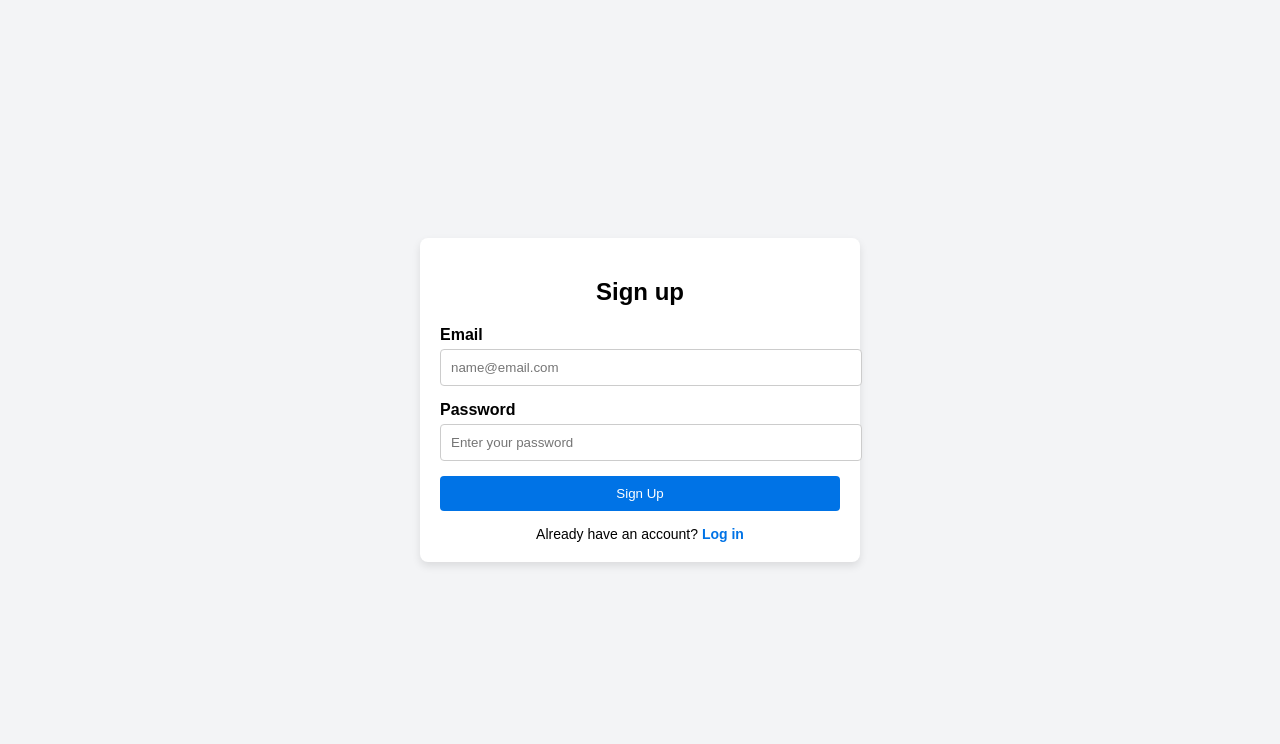
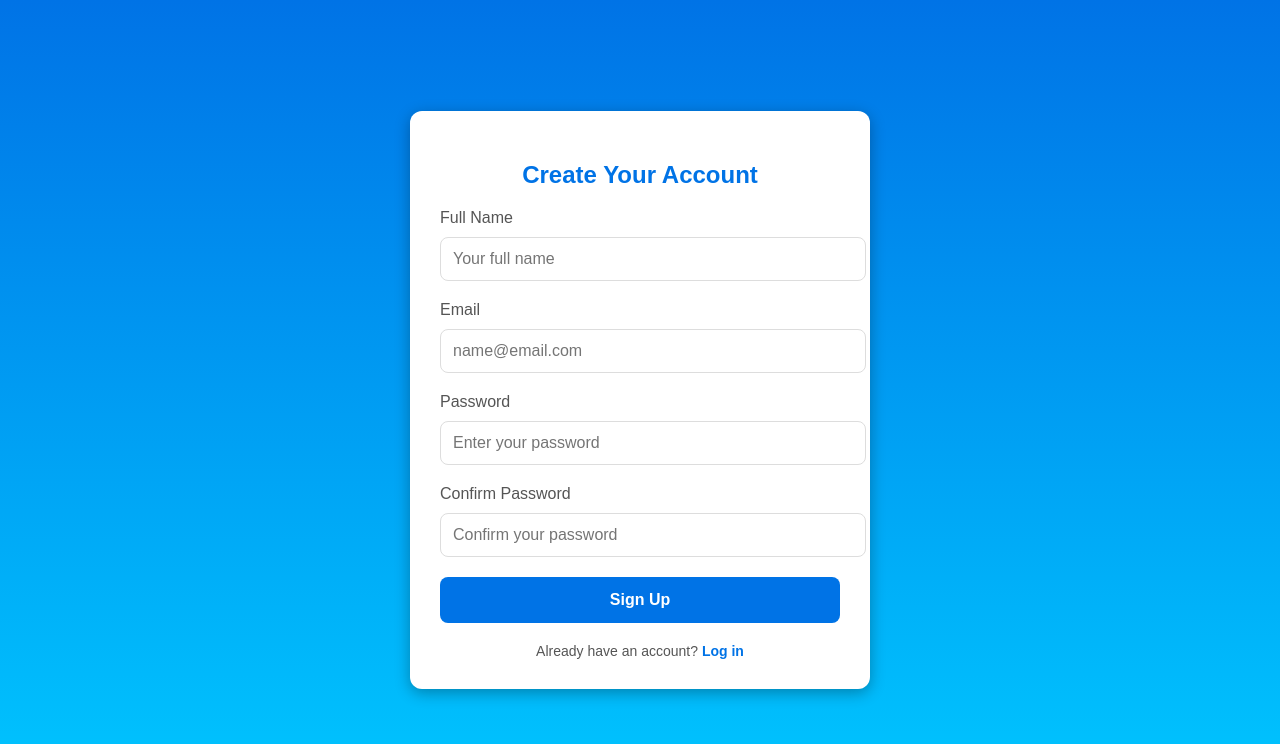
Before and after one commit to vaibhavihr/course-management, a React (Create React App) app: page / in a window 1280 px wide. Both pictures are taken after a click on the element "Sign up". Shown: the top 744 px of the page. Built offline with nearby package versions, Linux system fonts and the light colour scheme.

Commit message:
Update LoginSignup.js

```diff
--- a/src/components/LoginSignup.js
+++ b/src/components/LoginSignup.js
@@ -3,8 +3,10 @@ import React, { useState } from "react";
 const LoginSignup = ({ onLogin }) => {
   const [isLogin, setIsLogin] = useState(true); // Toggle between Login and Signup
   const [formData, setFormData] = useState({
+    name: "",
     email: "",
     password: "",
+    confirmPassword: "",
   });
 
   const handleInputChange = (e) => {
@@ -14,12 +16,15 @@ const LoginSignup = ({ onLogin }) => {
 
   const handleFormSubmit = (e) => {
     e.preventDefault();
-    // Handle Login or Signup Logic
     if (isLogin) {
       console.log("Logging in:", formData);
       onLogin(formData.email); // Simulate login
     } else {
-      console.log("Signing up:", formData);
+      if (formData.password !== formData.confirmPassword) {
+        alert("Passwords do not match!");
+      } else {
+        console.log("Signing up:", formData);
+      }
     }
   };
 
@@ -30,23 +35,76 @@ const LoginSignup = ({ onLogin }) => {
         justifyContent: "center",
         alignItems: "center",
         height: "100vh",
-        backgroundColor: "#f3f4f6",
+        background: "linear-gradient(to bottom, #0073e6, #00c6ff)", // Full background gradient
+        color: "#fff",
       }}
     >
       <div
         style={{
           width: "400px",
-          padding: "20px",
+          padding: "30px",
           backgroundColor: "#fff",
-          borderRadius: "8px",
-          boxShadow: "0px 4px 8px rgba(0, 0, 0, 0.1)",
+          borderRadius: "12px",
+          boxShadow: "0 4px 15px rgba(0, 0, 0, 0.3)",
           textAlign: "center",
+          transition: "all 0.3s ease-in-out",
         }}
       >
-        <h2>{isLogin ? "Welcome back" : "Sign up"}</h2>
+        <h2
+          style={{
+            fontSize: "24px",
+            fontWeight: "700",
+            color: "#0073e6",
+            marginBottom: "20px",
+          }}
+        >
+          {isLogin ? "Welcome Back!" : "Create Your Account"}
+        </h2>
         <form onSubmit={handleFormSubmit} style={{ marginTop: "20px" }}>
-          <div style={{ marginBottom: "15px", textAlign: "left" }}>
-            <label htmlFor="email" style={{ display: "block", fontWeight: "bold" }}>
+          {!isLogin && (
+            <div style={{ marginBottom: "20px", textAlign: "left" }}>
+              <label
+                htmlFor="name"
+                style={{
+                  display: "block",
+                  fontWeight: "500",
+                  color: "#555",
+                  marginBottom: "5px",
+                }}
+              >
+                Full Name
+              </label>
+              <input
+                type="text"
+                name="name"
+                id="name"
+                value={formData.name}
+                onChange={handleInputChange}
+                placeholder="Your full name"
+                required={!isLogin}
+                style={{
+                  width: "100%",
+                  padding: "12px",
+                  fontSize: "16px",
+                  borderRadius: "8px",
+                  border: "1px solid #ddd",
+                  marginTop: "5px",
+                  outline: "none",
+                  transition: "border-color 0.3s ease",
+                }}
+              />
+            </div>
+          )}
+          <div style={{ marginBottom: "20px", textAlign: "left" }}>
+            <label
+              htmlFor="email"
+              style={{
+                display: "block",
+                fontWeight: "500",
+                color: "#555",
+                marginBottom: "5px",
+              }}
+            >
               Email
             </label>
             <input
@@ -59,15 +117,26 @@ const LoginSignup = ({ onLogin }) => {
               required
               style={{
                 width: "100%",
-                padding: "10px",
-                borderRadius: "4px",
-                border: "1px solid #ccc",
+                padding: "12px",
+                fontSize: "16px",
+                borderRadius: "8px",
+                border: "1px solid #ddd",
                 marginTop: "5px",
+                outline: "none",
+                transition: "border-color 0.3s ease",
               }}
             />
           </div>
-          <div style={{ marginBottom: "15px", textAlign: "left" }}>
-            <label htmlFor="password" style={{ display: "block", fontWeight: "bold" }}>
+          <div style={{ marginBottom: "20px", textAlign: "left" }}>
+            <label
+              htmlFor="password"
+              style={{
+                display: "block",
+                fontWeight: "500",
+                color: "#555",
+                marginBottom: "5px",
+              }}
+            >
               Password
             </label>
             <input
@@ -80,15 +149,52 @@ const LoginSignup = ({ onLogin }) => {
               required
               style={{
                 width: "100%",
-                padding: "10px",
-                borderRadius: "4px",
-                border: "1px solid #ccc",
+                padding: "12px",
+                fontSize: "16px",
+                borderRadius: "8px",
+                border: "1px solid #ddd",
                 marginTop: "5px",
+                outline: "none",
+                transition: "border-color 0.3s ease",
               }}
             />
           </div>
+          {!isLogin && (
+            <div style={{ marginBottom: "20px", textAlign: "left" }}>
+              <label
+                htmlFor="confirmPassword"
+                style={{
+                  display: "block",
+                  fontWeight: "500",
+                  color: "#555",
+                  marginBottom: "5px",
+                }}
+              >
+                Confirm Password
+              </label>
+              <input
+                type="password"
+                name="confirmPassword"
+                id="confirmPassword"
+                value={formData.confirmPassword}
+                onChange={handleInputChange}
+                placeholder="Confirm your password"
+                required
+                style={{
+                  width: "100%",
+                  padding: "12px",
+                  fontSize: "16px",
+                  borderRadius: "8px",
+                  border: "1px solid #ddd",
+                  marginTop: "5px",
+                  outline: "none",
+                  transition: "border-color 0.3s ease",
+                }}
+              />
+            </div>
+          )}
           {isLogin && (
-            <div style={{ textAlign: "right", marginBottom: "15px" }}>
+            <div style={{ textAlign: "right", marginBottom: "20px" }}>
               <button
                 type="button"
                 onClick={() => alert("Password recovery process")}
@@ -99,6 +205,7 @@ const LoginSignup = ({ onLogin }) => {
                   border: "none",
                   textDecoration: "underline",
                   cursor: "pointer",
+                  transition: "color 0.3s ease",
                 }}
               >
                 Forgot password?
@@ -109,18 +216,21 @@ const LoginSignup = ({ onLogin }) => {
             type="submit"
             style={{
               width: "100%",
-              padding: "10px",
+              padding: "14px",
               backgroundColor: "#0073e6",
               color: "#fff",
               border: "none",
-              borderRadius: "4px",
+              borderRadius: "8px",
               cursor: "pointer",
+              fontSize: "16px",
+              fontWeight: "600",
+              transition: "background-color 0.3s ease, transform 0.2s ease",
             }}
           >
             {isLogin ? "Login" : "Sign Up"}
           </button>
         </form>
-        <div style={{ marginTop: "15px", fontSize: "14px" }}>
+        <div style={{ marginTop: "20px", fontSize: "14px", color: "#555" }}>
           {isLogin ? (
             <>
               Don't have an account?{" "}
@@ -129,7 +239,7 @@ const LoginSignup = ({ onLogin }) => {
                 style={{
                   color: "#0073e6",
                   cursor: "pointer",
-                  fontWeight: "bold",
+                  fontWeight: "600",
                 }}
               >
                 Sign up
@@ -143,7 +253,7 @@ const LoginSignup = ({ onLogin }) => {
                 style={{
                   color: "#0073e6",
                   cursor: "pointer",
-                  fontWeight: "bold",
+                  fontWeight: "600",
                 }}
               >
                 Log in
```
